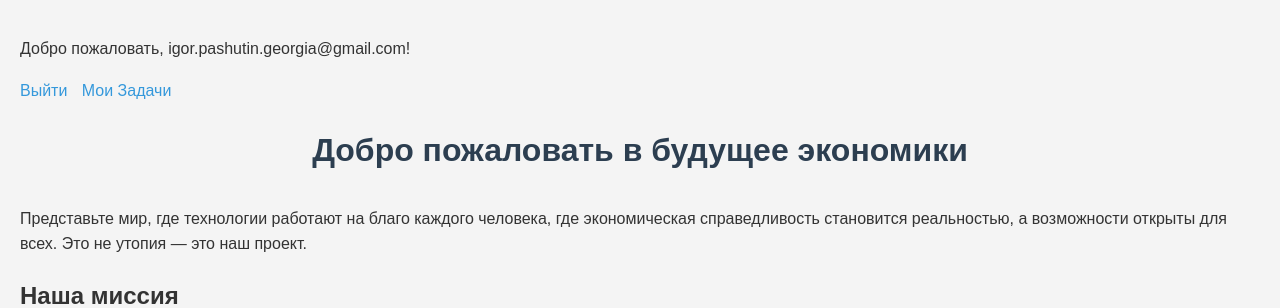
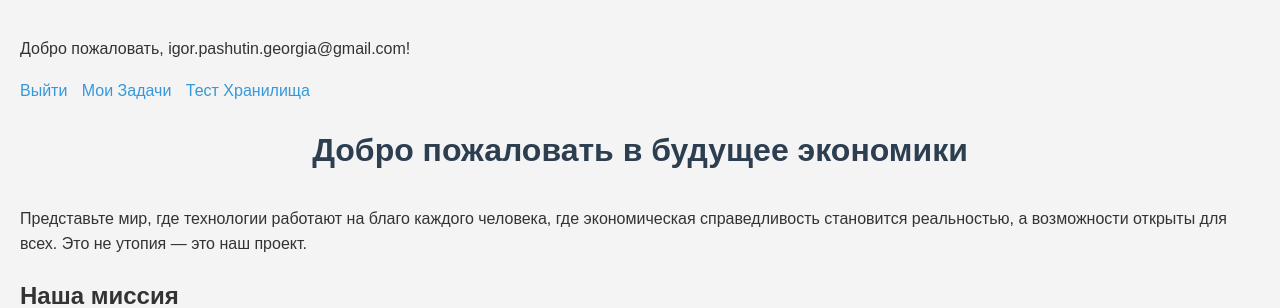
Before and after one commit to Alienjob/project_future, a Flask app: page / in a window 1280 px wide. Shown: the top 308 px of the page. Run offline with Flask 3, Linux system fonts and the light colour scheme; a user stored in the database is signed in.

```diff
--- a/server/templates/index.html
+++ b/server/templates/index.html
@@ -10,6 +10,7 @@
     <p>Добро пожаловать, {{ current_user.username }}!</p>
     <a href="{{ url_for('auth.logout') }}" class="btn">Выйти</a>
     <a href="{{ url_for('tasks.task_list') }}" class="btn">Мои Задачи</a>
+    <a href="{{ url_for('blockchain.test_storage') }}" class="btn">Тест Хранилища</a>
     {% else %}
     <a href="{{ url_for('auth.sign_in') }}" class="btn">Войти</a>
     <a href="{{ url_for('auth.sign_up') }}" class="btn">Зарегистрироваться</a>
```
Also changed, not shown: README.md.
